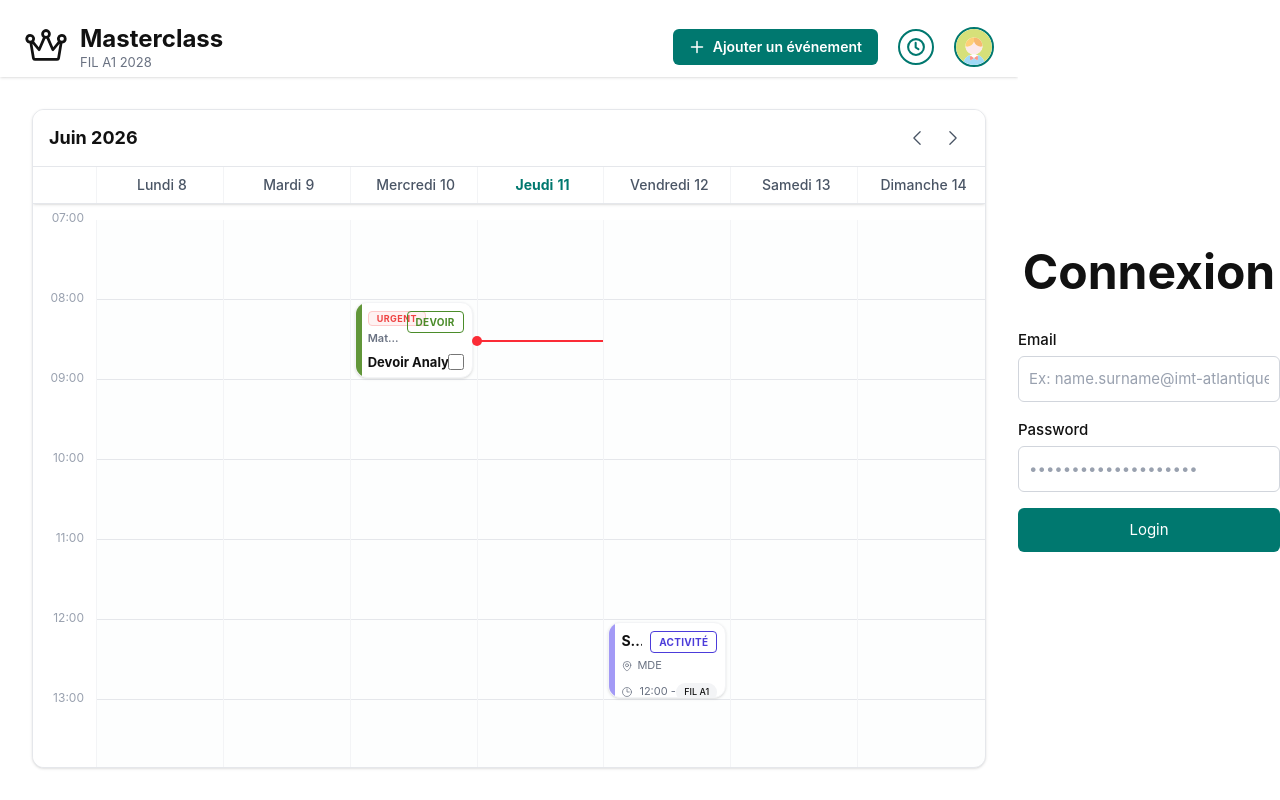
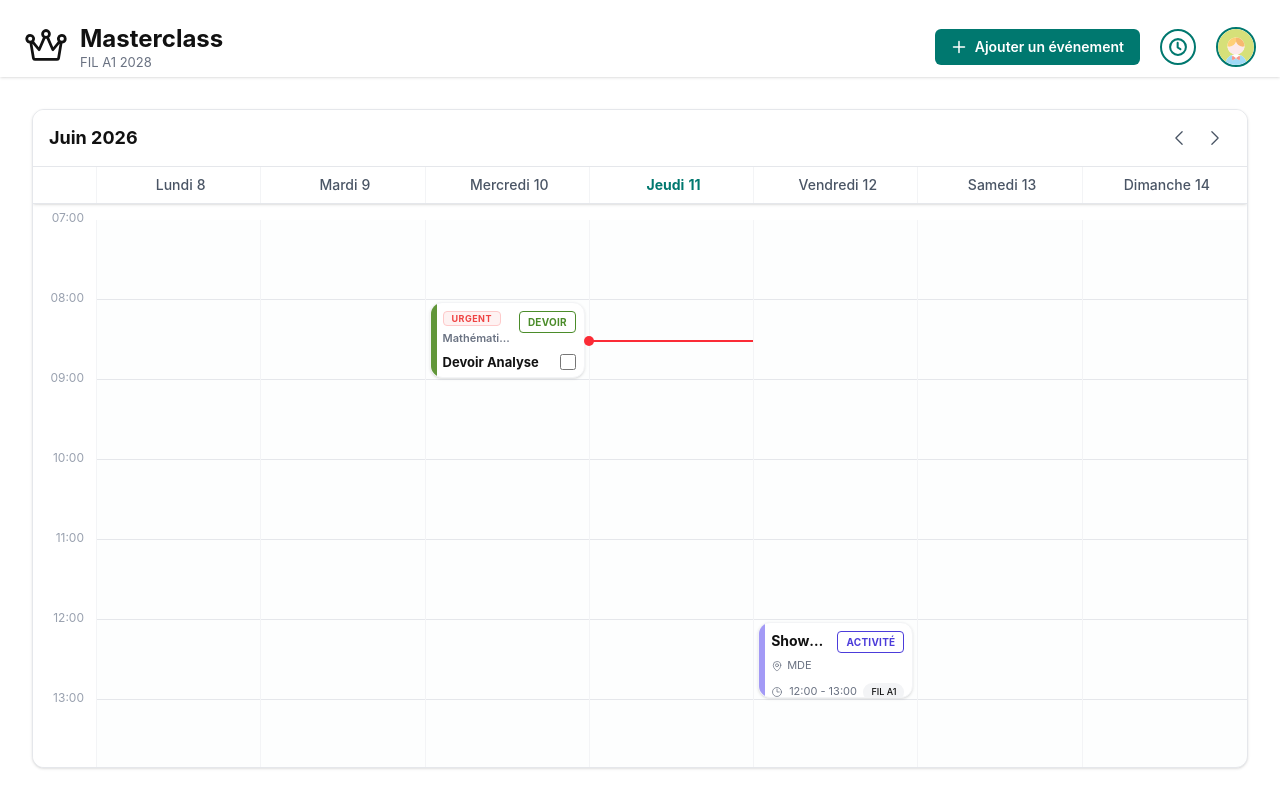
Before and after one commit to Arcols/Masterclass, a Vue app in the folder masterclass-front/: page /login in a window 1280 px wide. Built offline with nearby package versions, Linux system fonts and the light colour scheme; the HTML template or start-up script is replaced by a standard one.

Commit message:
feat(ui): Correctifs mineurs

```diff
--- a/masterclass-front/src/App.vue
+++ b/masterclass-front/src/App.vue
@@ -1,6 +1,5 @@
 <script setup lang="ts">
 import { ref } from 'vue'
-import { RouterView } from 'vue-router'
 import Header from '@/components/Header.vue'
 import AddEventModal from '@/components/AddEventModal.vue'
 import PlanningBoard from '@/components/PlanningBoard.vue';
@@ -56,8 +55,6 @@
     />
   </div>
 
-  <RouterView />
-
   <!-- Place AddEvent at app root so Header can open it via ref -->
   <AddEventModal ref="addEventRef" @event-saved="loadEvents" />
 </template>
--- a/masterclass-front/src/components/EventCard.vue
+++ b/masterclass-front/src/components/EventCard.vue
@@ -47,14 +47,14 @@
     @keydown.space.prevent="emit('open-details', event)"
     class="relative flex h-full flex-col rounded-xl border border-gray-100 shadow-sm overflow-hidden transition-all duration-200 cursor-pointer focus:outline-none focus-visible:ring-2 focus-visible:ring-[var(--color-primary)] focus-visible:ring-offset-2"
     :class="[
-      isList ? 'p-4 pl-5' : 'p-2 pl-3',
+      isList ? 'p-4 pl-5' : 'md:p-2 md:pl-3 p-1 pl-2',
       event.isCompleted
         ? 'bg-[var(--color-event-done-bg)] opacity-65'
         : 'bg-[var(--color-event-not-done-bg)]',
     ]"
   >
     <div
-      class="absolute left-0 top-0 bottom-0 w-1.5"
+      class="absolute left-0 top-0 bottom-0 w-1 md:w-1.5"
       :style="{ backgroundColor: leftBarColor }"
     ></div>
 
--- a/masterclass-front/src/components/PlanningBoard.vue
+++ b/masterclass-front/src/components/PlanningBoard.vue
@@ -8,12 +8,18 @@
 // ── CONFIGURATION DE LA GRILLE ──
 const START_HOUR = 7;
 const END_HOUR = 24;
-const ROW_HEIGHT = 80;
+const MOBILE_ROW_HEIGHT = 50
+const DESKTOP_ROW_HEIGHT = 80
 
 const blocksCount = END_HOUR - START_HOUR;
 const hours = Array.from({ length: blocksCount + 1 }, (_, i) => START_HOUR + i);
 
-const events = ref<EventData[]>(mockEvents as EventData[]);
+const events = ref<EventData[]>(mockEvents as EventData[])
+const rowHeight = ref(MOBILE_ROW_HEIGHT)
+
+const updateRowHeight = () => {
+  rowHeight.value = window.innerWidth < 768 ? MOBILE_ROW_HEIGHT : DESKTOP_ROW_HEIGHT
+}
 
 // ── GESTION DES DATES ──
 const currentDate = ref(new Date()); // Gère la semaine affichée (Navigation)
@@ -21,7 +27,12 @@
 let timer: ReturnType<typeof setInterval> | null = null;
 
 onMounted(() => {
-  timer = setInterval(() => { now.value = new Date(); }, 60000);
+  updateRowHeight()
+  window.addEventListener('resize', updateRowHeight)
+
+  timer = setInterval(() => {
+    now.value = new Date()
+  }, 60000)
 });
 
 onUnmounted(() => {
@@ -163,7 +174,7 @@
             v-for="hour in hours.slice(0, -1)"
             :key="hour"
             class="relative border-transparent text-xs text-gray-400 text-right pr-2"
-            :style="{ height: `${ROW_HEIGHT}px` }"
+            :style="{ height: `${rowHeight}px` }"
           >
             <span class="absolute -top-2.5 right-2 bg-white px-1">
               {{ hour.toString().padStart(2, '0') }}:00
@@ -180,7 +191,7 @@
               v-for="i in blocksCount"
               :key="'line-' + i"
               class="w-full border-b border-gray-200"
-              :style="{ height: `${ROW_HEIGHT}px` }"
+              :style="{ height: `${rowHeight}px` }"
             ></div>
           </div>
 
@@ -190,7 +201,7 @@
             :day="day"
             :events="getEventsForDay(day.fullDateString)"
             :start-hour="START_HOUR"
-            :row-height="ROW_HEIGHT"
+            :row-height="rowHeight"
             class="z-10"
             @toggle-complete="updateStatus"
             @open-details="(evt) => emit('open-details', evt)"
--- a/masterclass-front/src/components/PriorityIndicator.vue
+++ b/masterclass-front/src/components/PriorityIndicator.vue
@@ -31,7 +31,7 @@
 <template>
   <div
     v-if="config"
-    class="inline-flex items-center px-2 py-0.5 rounded-sm border text-[9px] font-bold tracking-wider uppercase leading-none"
+    class="hidden md:inline-flex items-center px-2 py-0.5 rounded-sm border text-[9px] font-bold tracking-wider uppercase leading-none"
     :class="config.containerClass"
   >
     {{ config.label }}
--- a/masterclass-front/src/utils/appHandlers.ts
+++ b/masterclass-front/src/utils/appHandlers.ts
@@ -37,7 +37,7 @@
 
 export function makeHandleUpdateStatus(selectedEventRef: Ref<EventData | null>) {
   return function handleUpdateStatus(id: string, newValue: boolean): void {
-    if (selectedEventRef.value && selectedEventRef.value.id === id) {
+    if (selectedEventRef.value?.id === id) {
       selectedEventRef.value.isCompleted = newValue
     }
   }
```
